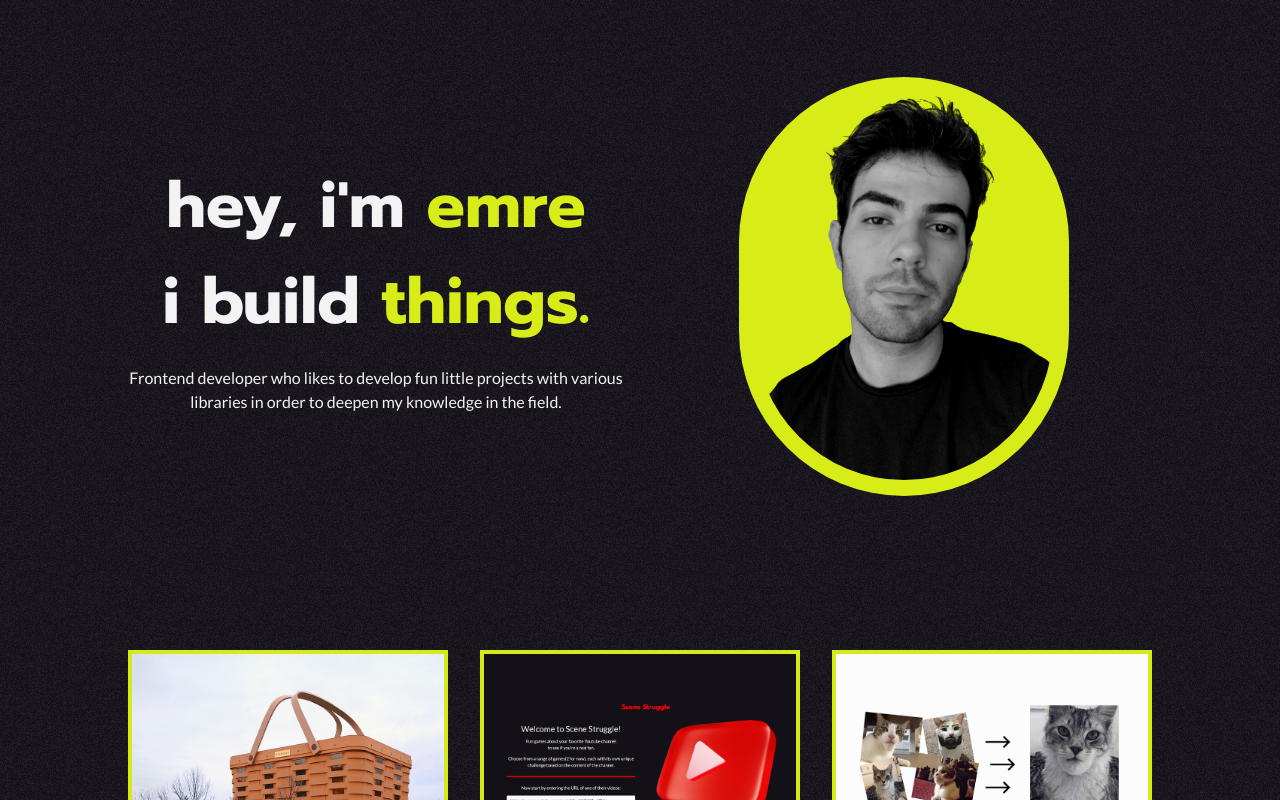
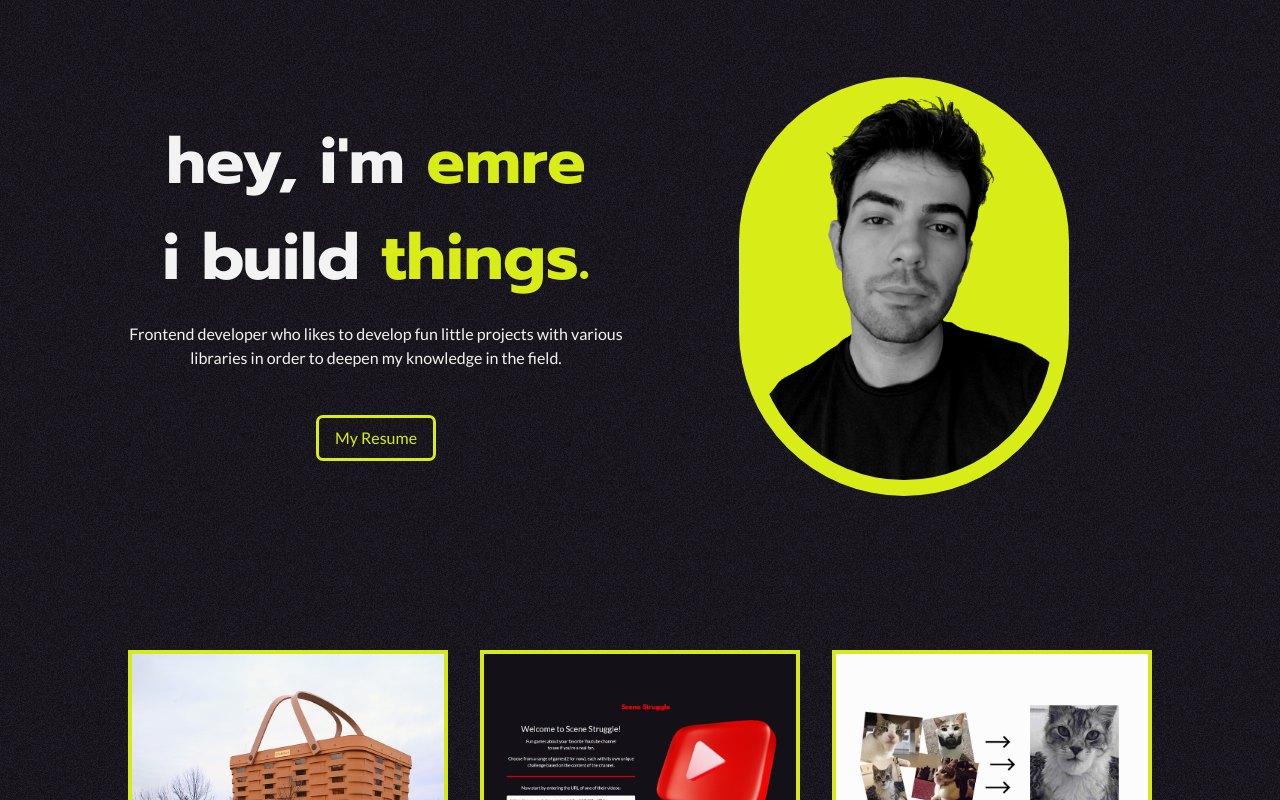
Before and after one commit to emredevsalot/emredevsalot.github.io, a React (Vite) app: page / in a window 1280 px wide. Shown: the top 800 px of the page. Built offline with nearby package versions, Linux system fonts and the light colour scheme.

Commit message:
add Resume

```diff
--- a/src/pages/homepage/Hero.tsx
+++ b/src/pages/homepage/Hero.tsx
@@ -1,3 +1,5 @@
+import Button from "../../components/Button";
+
 type Props = {};
 
 const Hero = (props: Props) => {
@@ -9,10 +11,13 @@ const Hero = (props: Props) => {
           hey, i'm <span className="text-primary">emre</span>
           <br />i build <span className="text-primary">things.</span>
         </h1>
-        <p className="mt-4 text-center">
+        <p className="mb-12 mt-4 text-center">
           Frontend developer who likes to develop fun little projects with
           various libraries in order to deepen my knowledge in the field.
         </p>
+        <a href="/Emre_Ergul_Resume.pdf" target="_blank">
+          <Button children="My Resume" />
+        </a>
       </div>
       {/* Hero image ---------------------------------------------- */}
       <div className="flex w-full items-center justify-center md:w-1/2">
```
Also changed, not shown: 1 other file (tests, documents, lock files or other folders).
